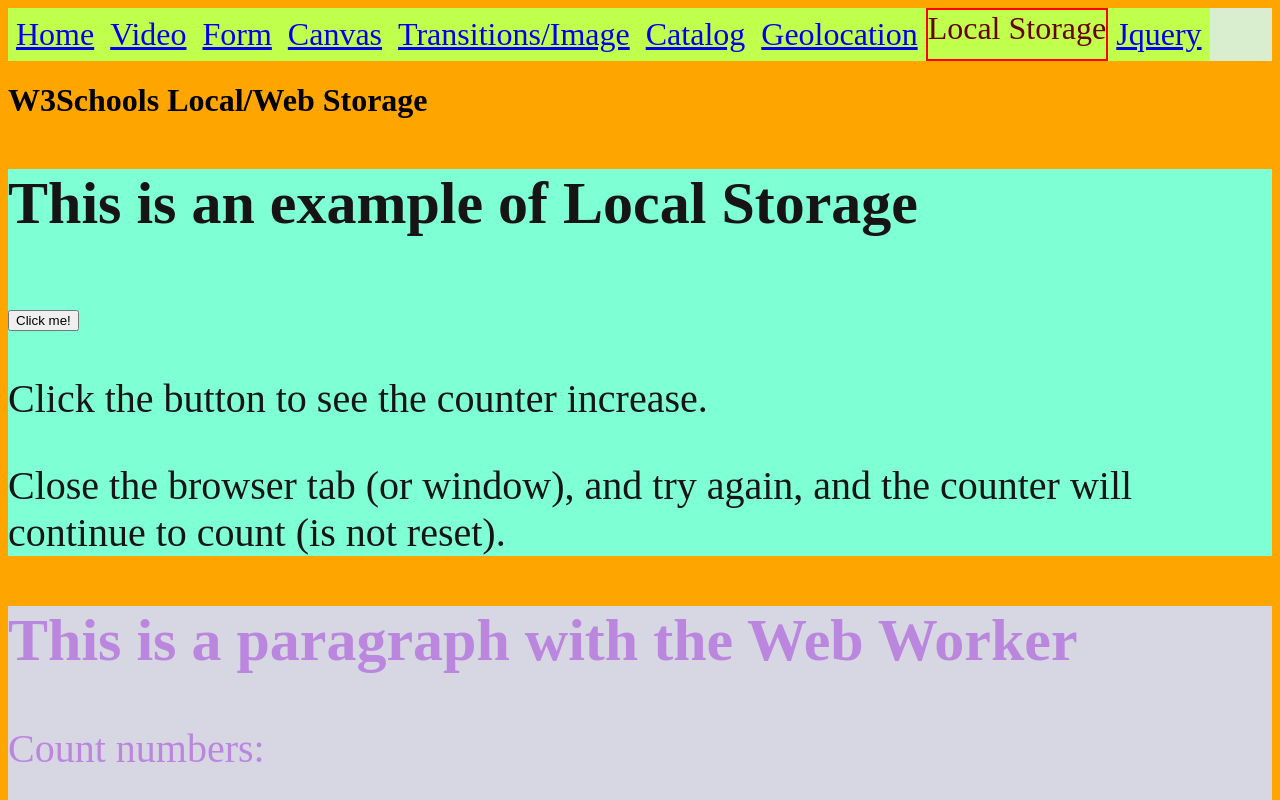
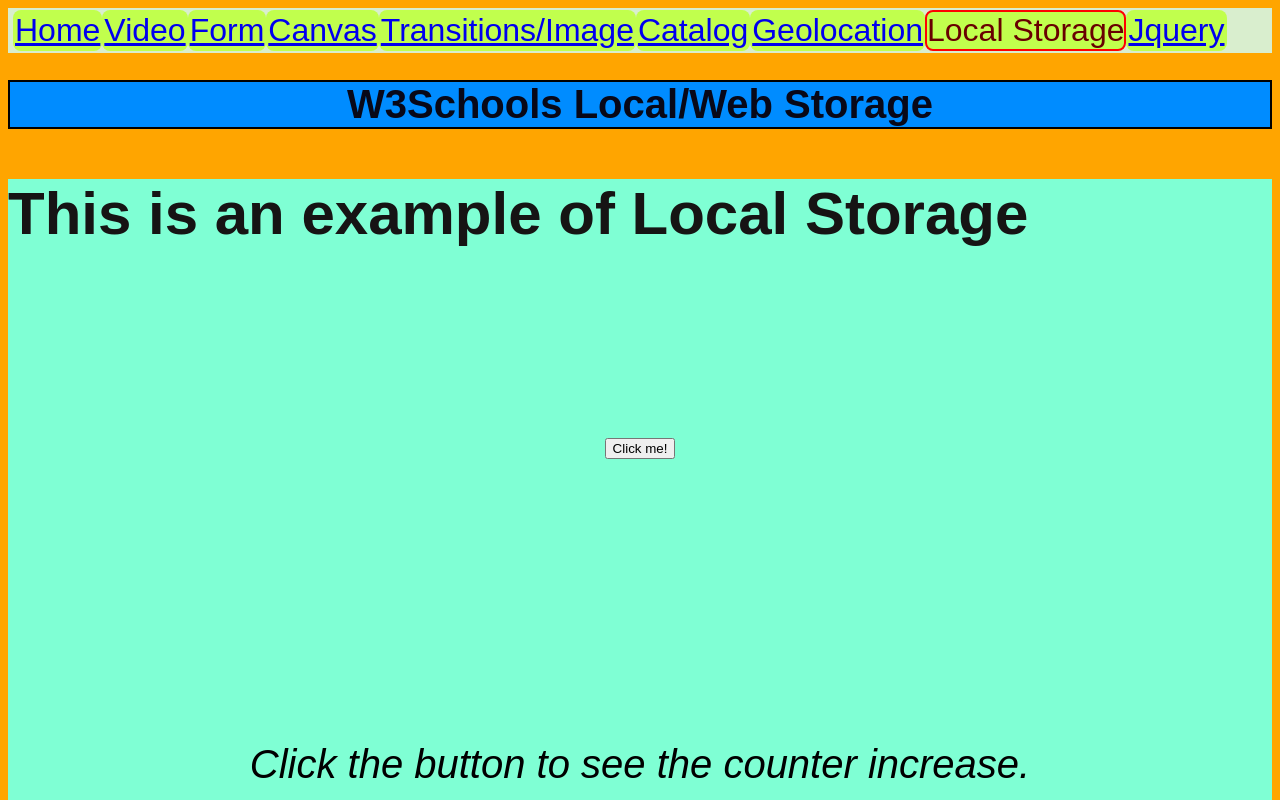
Before and after one commit to bredacooney/My-Second-Website, a plain HTML site: page Local Storage/storage.html in a window 1280 px wide. Shown: the top 800 px of the page. Drawn offline with Linux system fonts and the light colour scheme; files that its build step writes are made by us from their sources.

Commit message:
commented out nav css, use style.css for nav

```diff
--- a/Local Storage/storage.html
+++ b/Local Storage/storage.html
@@ -5,8 +5,6 @@
   <meta charset="UTF-8" />
   <meta http-equiv="X-UA-Compatible" content="IE=edge" />
   <meta name="viewport" content="width=device-width, initial-scale=1.0" />
-  <link rel="stylesheet" href="style.css" />
-
 
   <style>
     section {
@@ -27,9 +25,7 @@
       margin: 0;
       padding: 0;
       overflow: hidden;
-
       /* background-color: #657b4b; */
-
     }
 
     li a {
@@ -38,38 +34,39 @@
       font-size: 1em;
     }
 
-    .navigation {
+    /* .navigation {
       border: 1px 1px 1px 1px;
       color: #4c0072;
       /* border-style: solid;
     list-style-type: none;
     margin: 0;
-    padding: 5px 10px;*/
-      display: flex;
-      background-color: #d9eece;
-    }
+    padding: 5px 10px;
+    display: flex;
+    background-color: #d9eece;
+    }*/
 
-    .navigation li {
+    /* .navigation li {
       text-decoration: none;
       color: #680000;
       font-style: bold;
       display: block;
       padding: 5 0.4em 1em;
       font-size: 2em;
-      background-color: #c1ff4d;
-      /* border-radius: 8px; */
-      /* transition: background-color 0.5s ease-in-out color 0.5s ease-in-out;  */
-      /* transitions out and in take .5 seconds... */
-    }
+      background-color: #c1ff4d; */
+    /* border-radius: 8px; */
+    /* transition: background-color 0.5s ease-in-out color 0.5s ease-in-out;  */
+    /* transitions out and in take .5 seconds...
+    }*/
 
-    .navigation a:hover {
+    /* .navigation a:hover {
       background-color: #c4e881;
     }
 
     .navigation .selected {
       border: 2px solid red;
-    }
+    } */
   </style>
+  <link rel="stylesheet" href="../style.css">
 
 </head>
 
```
